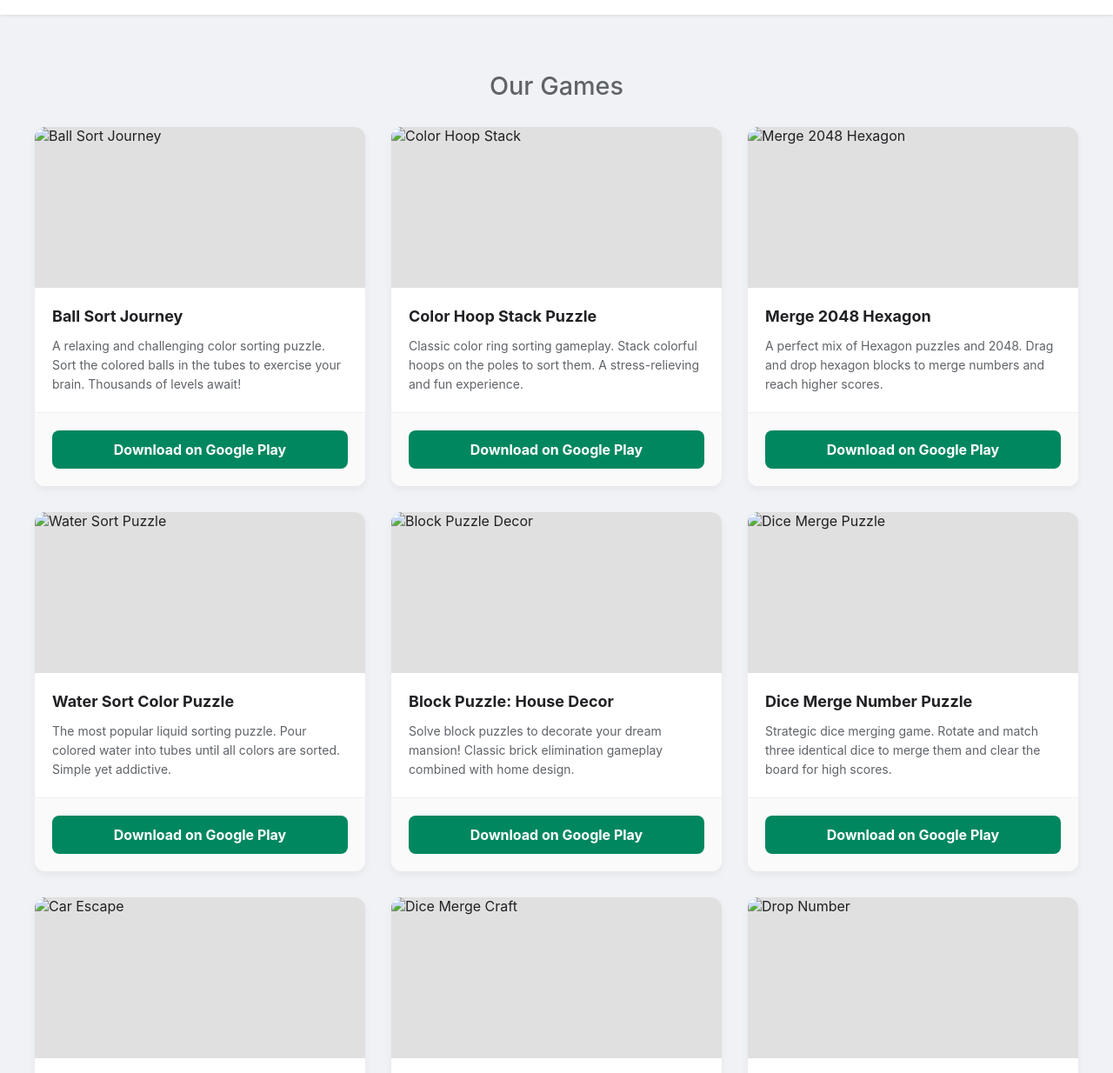
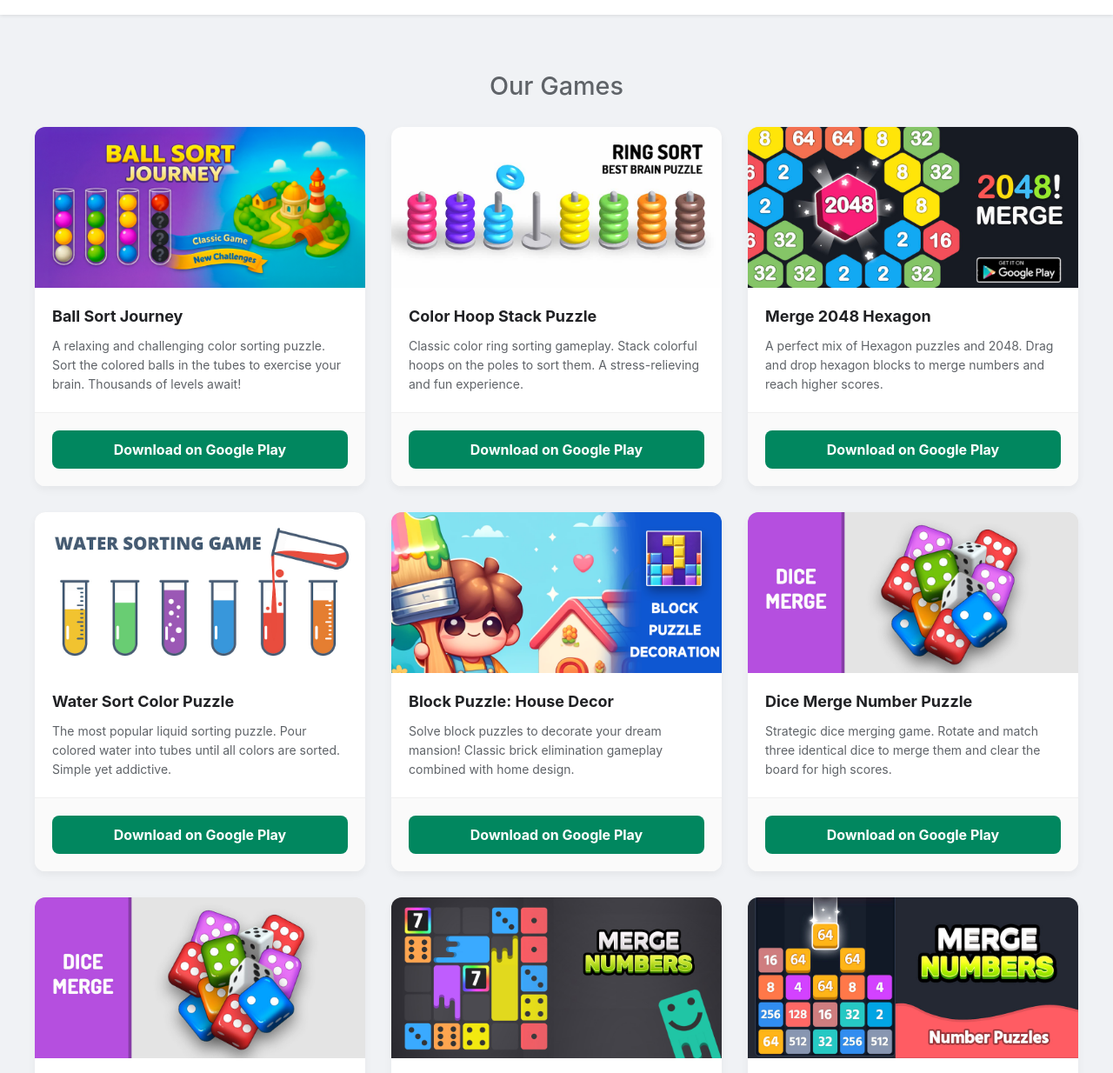
Before and after one commit to flypigzju/flypigzju.github.io, a plain HTML site: page index.html in a window 1280 px wide. Shown: the part 52-1286 px from the top of the page at 87% size. Drawn offline with Linux system fonts and the light colour scheme.

Commit message:
Update index.html

```diff
--- a/index.html
+++ b/index.html
@@ -179,7 +179,7 @@
             <!-- 1. Ball Sort Journey -->
             <div class="game-card">
                 <div class="card-banner-wrapper">
-                    <img src="banner1.jpg" alt="Ball Sort Journey" class="card-banner">
+                    <img src="1024_500.png" alt="Ball Sort Journey" class="card-banner">
                 </div>
                 <div class="card-content">
                     <h3>Ball Sort Journey</h3>
@@ -193,7 +193,7 @@
             <!-- 2. Color Hoop Stack -->
             <div class="game-card">
                 <div class="card-banner-wrapper">
-                    <img src="banner2.jpg" alt="Color Hoop Stack" class="card-banner">
+                    <img src="1024_output.jpg" alt="Color Hoop Stack" class="card-banner">
                 </div>
                 <div class="card-content">
                     <h3>Color Hoop Stack Puzzle</h3>
@@ -207,7 +207,7 @@
             <!-- 3. Merge 2048 Hexagon -->
             <div class="game-card">
                 <div class="card-banner-wrapper">
-                    <img src="banner3.jpg" alt="Merge 2048 Hexagon" class="card-banner">
+                    <img src="1024_500_2.jpg" alt="Merge 2048 Hexagon" class="card-banner">
                 </div>
                 <div class="card-content">
                     <h3>Merge 2048 Hexagon</h3>
@@ -221,7 +221,7 @@
             <!-- 4. Water Sort Puzzle -->
             <div class="game-card">
                 <div class="card-banner-wrapper">
-                    <img src="banner4.jpg" alt="Water Sort Puzzle" class="card-banner">
+                    <img src="1024_1.jpg" alt="Water Sort Puzzle" class="card-banner">
                 </div>
                 <div class="card-content">
                     <h3>Water Sort Color Puzzle</h3>
@@ -235,7 +235,7 @@
             <!-- 5. Block Puzzle Decor -->
             <div class="game-card">
                 <div class="card-banner-wrapper">
-                    <img src="banner5.jpg" alt="Block Puzzle Decor" class="card-banner">
+                    <img src="1024_.png" alt="Block Puzzle Decor" class="card-banner">
                 </div>
                 <div class="card-content">
                     <h3>Block Puzzle: House Decor</h3>
@@ -249,7 +249,7 @@
             <!-- 6. Dice Merge Puzzle -->
             <div class="game-card">
                 <div class="card-banner-wrapper">
-                    <img src="banner6.jpg" alt="Dice Merge Puzzle" class="card-banner">
+                    <img src="1.jpg" alt="Dice Merge Puzzle" class="card-banner">
                 </div>
                 <div class="card-content">
                     <h3>Dice Merge Number Puzzle</h3>
@@ -263,7 +263,7 @@
             <!-- 7. Car Escape -->
             <div class="game-card">
                 <div class="card-banner-wrapper">
-                    <img src="banner7.jpg" alt="Car Escape" class="card-banner">
+                    <img src="1.jpg" alt="Car Escape" class="card-banner">
                 </div>
                 <div class="card-content">
                     <h3>Unblock Puzzle: Car Escape</h3>
@@ -277,7 +277,7 @@
             <!-- 8. Dice Merge Craft -->
             <div class="game-card">
                 <div class="card-banner-wrapper">
-                    <img src="banner8.jpg" alt="Dice Merge Craft" class="card-banner">
+                    <img src="1024_3.jpg" alt="Dice Merge Craft" class="card-banner">
                 </div>
                 <div class="card-content">
                     <h3>Dice Merge Craft</h3>
@@ -291,7 +291,7 @@
             <!-- 9. Drop Number Merge -->
             <div class="game-card">
                 <div class="card-banner-wrapper">
-                    <img src="banner9.jpg" alt="Drop Number" class="card-banner">
+                    <img src="1024_500.jpg" alt="Drop Number" class="card-banner">
                 </div>
                 <div class="card-content">
                     <h3>Drop Number: Merge 2048</h3>
```
